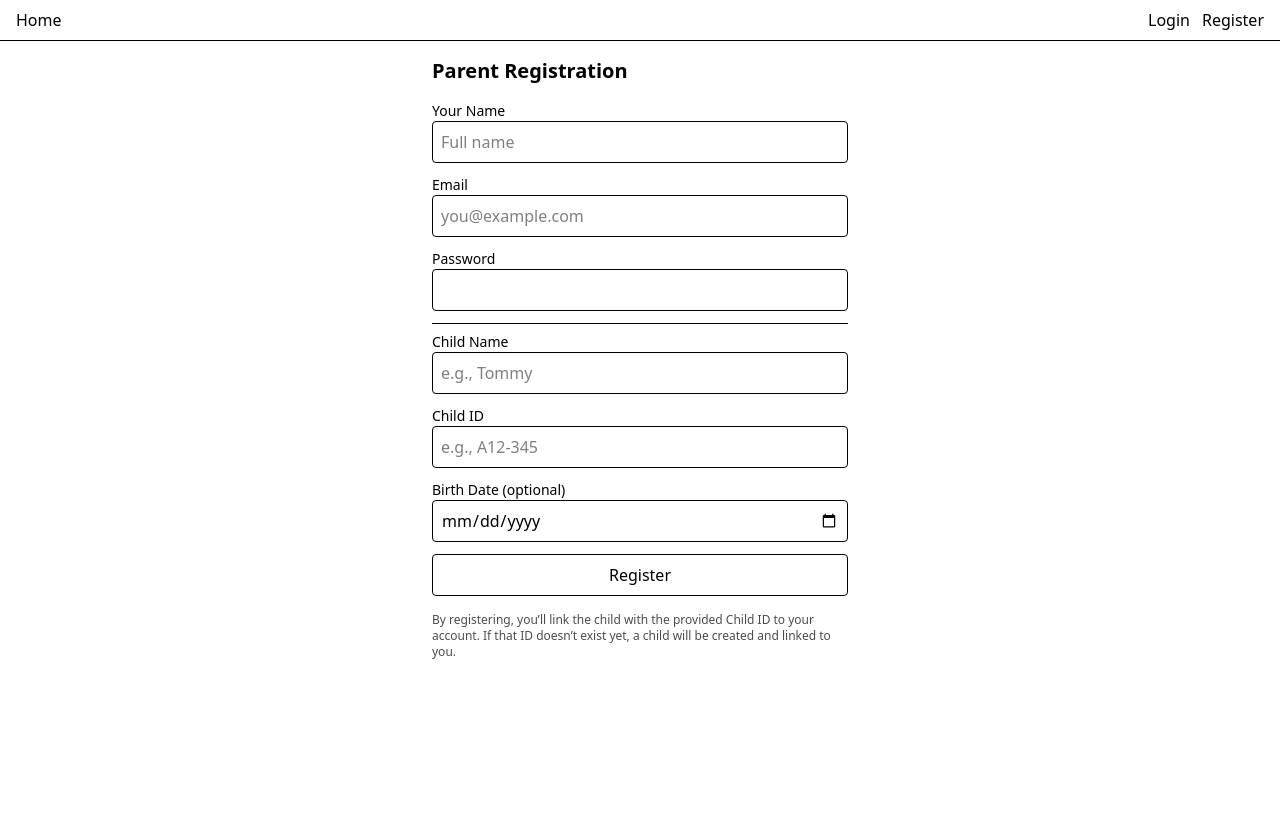
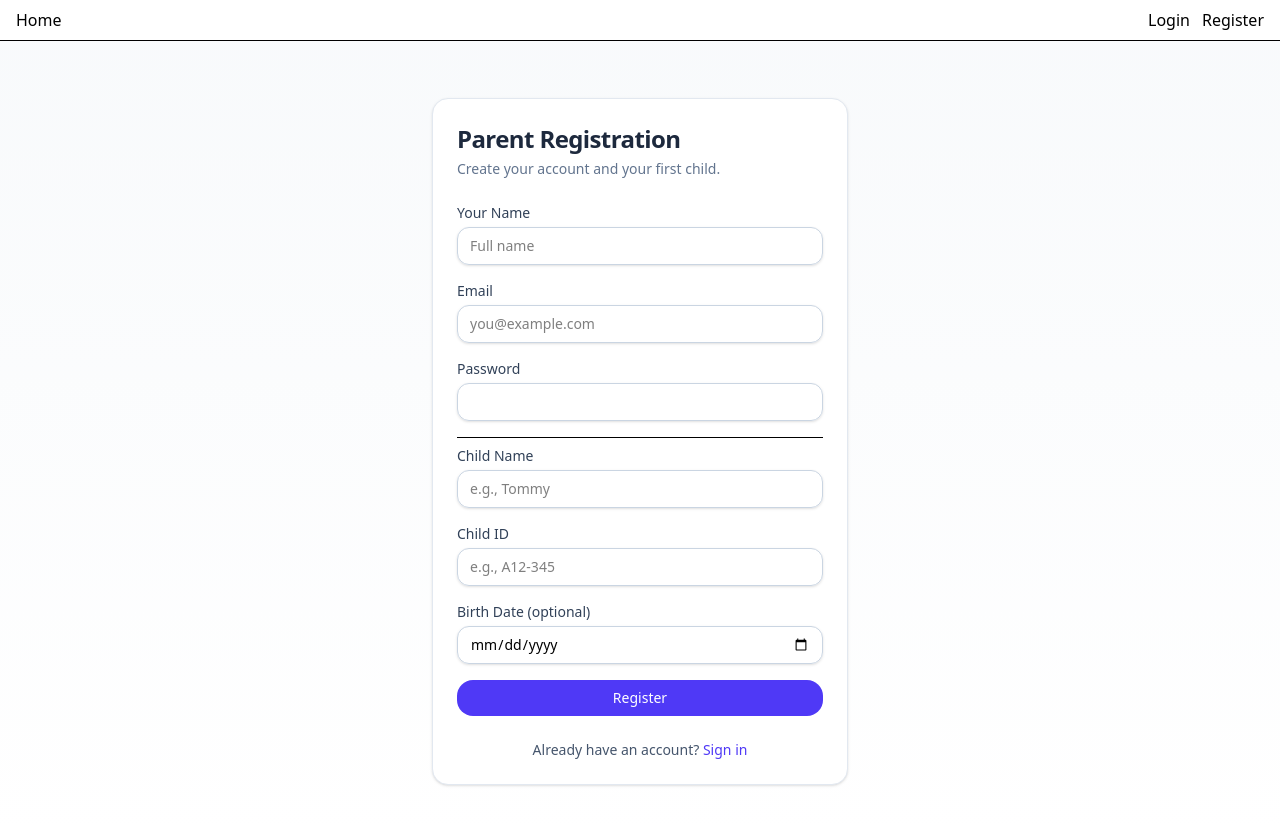
Before and after one commit to Kanir1/KindergartenApp, a React (Vite) app in the folder frontend/: page /register in a window 1280 px wide. Shown: the top 824 px of the page. Before the commit the page ends 800 px from the top, so only its background shows below. Built offline with nearby package versions, Linux system fonts and the light colour scheme.

Commit message:
UI design

```diff
--- a/frontend/src/pages/Login.jsx
+++ b/frontend/src/pages/Login.jsx
@@ -1,41 +1,110 @@
+// src/pages/Login.jsx
+import { useState } from 'react';
 import { useForm } from 'react-hook-form';
 import { z } from 'zod';
 import { zodResolver } from '@hookform/resolvers/zod';
+import { Link, useNavigate } from 'react-router-dom';
 import api from '../api/client';
 import { useAuth } from '../auth/AuthProvider';
-import { useNavigate } from 'react-router-dom';
-
 
 const schema = z.object({
-email: z.string().email(),
-password: z.string().min(3),
+  email: z.string().email('Valid email required'),
+  // ↓ allow 4-char passwords so admins can sign in
+  password: z.string().min(4, 'At least 4 characters'),
 });
 
+function Page({ children }) {
+  return (
+    <div className="min-h-dvh bg-gradient-to-b from-slate-50 to-white flex items-center">
+      <div className="mx-auto w-full max-w-md px-4 py-10">{children}</div>
+    </div>
+  );
+}
+
+function AuthCard({ title, subtitle, children }) {
+  return (
+    <div className="rounded-2xl border border-slate-200 bg-white p-6 shadow-sm">
+      <h1 className="text-2xl font-bold tracking-tight text-slate-800">{title}</h1>
+      {subtitle && <p className="mt-1 text-sm text-slate-500">{subtitle}</p>}
+      <div className="mt-6">{children}</div>
+    </div>
+  );
+}
 
 export default function Login() {
   const { setToken, setUser } = useAuth();
   const nav = useNavigate();
-const { register, handleSubmit, formState: { errors, isSubmitting } } = useForm({ resolver: zodResolver(schema) });
+  const [serverErr, setServerErr] = useState('');
 
+  const { register, handleSubmit, formState: { errors, isSubmitting } } = useForm({
+    resolver: zodResolver(schema),
+  });
 
-const onSubmit = async (data) => {
-const res = await api.post('/auth/login', data);
+  async function onSubmit(data) {
+    try {
+      setServerErr('');
+      const res = await api.post('/auth/login', {
+        email: data.email.trim(),
+        password: data.password,
+      });
       setToken(res.data.token);
       setUser(res.data.user);
-nav('/');
-};
-
+      if (res.data.user?.role === 'admin') nav('/admin');
+      else nav('/my-children');
+    } catch (err) {
+      const msg = err?.response?.data?.message || err.message || 'Login failed';
+      setServerErr(msg);
+    }
+  }
 
   return (
-<div className="max-w-sm mx-auto mt-10">
-<h1 className="text-xl font-semibold mb-4">Login</h1>
-<form onSubmit={handleSubmit(onSubmit)} className="flex flex-col gap-3">
-<input placeholder="Email" {...register('email')} className="border p-2"/>
-{errors.email && <p className="text-red-600 text-sm">{errors.email.message}</p>}
-<input type="password" placeholder="Password" {...register('password')} className="border p-2"/>
-{errors.password && <p className="text-red-600 text-sm">{errors.password.message}</p>}
-<button disabled={isSubmitting} className="border rounded p-2">{isSubmitting ? '...' : 'Login'}</button>
+    <Page>
+      <AuthCard title="Welcome back" subtitle="Sign in to your account">
+        {serverErr && (
+          <div className="mb-4 rounded-2xl border border-rose-200 bg-rose-50 p-3 text-rose-700">
+            {serverErr}
+          </div>
+        )}
+
+        <form onSubmit={handleSubmit(onSubmit)} className="space-y-4">
+          <div>
+            <label className="mb-1 block text-sm font-medium text-slate-700">Email</label>
+            <input
+              className="w-full rounded-xl border border-slate-300 px-3 py-2 text-sm shadow-sm focus:outline-none focus:ring-2 focus:ring-indigo-500"
+              placeholder="you@example.com"
+              {...register('email')}
+              aria-invalid={!!errors.email}
+            />
+            {errors.email && <p className="mt-1 text-sm text-rose-600">{errors.email.message}</p>}
+          </div>
+
+          <div>
+            <label className="mb-1 block text-sm font-medium text-slate-700">Password</label>
+            <input
+              type="password"
+              className="w-full rounded-xl border border-slate-300 px-3 py-2 text-sm shadow-sm focus:outline-none focus:ring-2 focus:ring-indigo-500"
+              {...register('password')}
+              aria-invalid={!!errors.password}
+            />
+            {errors.password && <p className="mt-1 text-sm text-rose-600">{errors.password.message}</p>}
+          </div>
+
+          <button
+            type="submit"
+            disabled={isSubmitting}
+            className="w-full rounded-2xl bg-indigo-600 px-4 py-2 text-sm font-medium text-white hover:bg-indigo-500 disabled:opacity-60"
+          >
+            {isSubmitting ? 'Signing in…' : 'Sign in'}
+          </button>
         </form>
-</div>
+
+        <p className="mt-6 text-center text-sm text-slate-600">
+          No account?{' '}
+          <Link to="/register" className="font-medium text-indigo-600 hover:text-indigo-500">
+            Register
+          </Link>
+        </p>
+      </AuthCard>
+    </Page>
   );
 }
--- a/frontend/src/pages/Register.jsx
+++ b/frontend/src/pages/Register.jsx
@@ -22,32 +22,28 @@ const schema = z.object({
   password: z.string().min(6, 'At least 6 characters'),
   childName: z.string().min(1, 'Child name is required'),
   childExternalId: z.string().min(1, 'Child ID is required'),
-  // Optional, but if provided must not be in the future
   birthDate: z
     .string()
     .optional()
-    .refine((val) => !val || val <= todayLocalISO(), {
-      message: 'Birth date cannot be in the future',
-    }),
+    .refine((val) => !val || val <= todayLocalISO(), { message: 'Birth date cannot be in the future' }),
 });
 
 export default function Register() {
   const { setToken, setUser } = useAuth();
   const nav = useNavigate();
+  const [serverErr, setServerErr] = useState('');
   const [dateNote, setDateNote] = useState('');
 
-  const {
-    register,
-    handleSubmit,
-    formState: { errors, isSubmitting },
-    setValue,
-  } = useForm({ resolver: zodResolver(schema) });
+  const { register, handleSubmit, formState: { errors, isSubmitting }, setValue } = useForm({
+    resolver: zodResolver(schema),
+  });
 
   const maxDate = todayLocalISO();
 
   const onSubmit = async (data) => {
     try {
-      const birthDate = data.birthDate || undefined; // keep optional
+      setServerErr('');
+      const birthDate = data.birthDate || undefined;
       const idVal = data.childExternalId.trim();
 
       const payload = {
@@ -57,92 +53,96 @@ export default function Register() {
         role: 'parent',
         newChild: {
           name: data.childName.trim(),
-          externalId: idVal,   // for schemas using externalId
-          childId: idVal,      // for schemas using childId
+          externalId: idVal, // for schemas using externalId
+          childId: idVal,    // for schemas using childId
           birthDate,
         },
       };
-
       const res = await api.post('/auth/register', payload);
       setToken(res.data.token);
       setUser(res.data.user);
-      nav('/my-children'); // go to parent’s children page
+      nav('/my-children');
     } catch (err) {
       const msg = err?.response?.data?.message || err.message || 'Registration failed';
-      alert(msg);
+      setServerErr(msg);
       console.error(err);
     }
   };
 
   return (
-    <div className="max-w-md mx-auto p-4 space-y-4">
-      <h1 className="text-xl font-semibold">Parent Registration</h1>
+    <div className="min-h-dvh bg-gradient-to-b from-slate-50 to-white flex items-center">
+      <div className="mx-auto w-full max-w-md px-4 py-10">
+        <div className="rounded-2xl border border-slate-200 bg-white p-6 shadow-sm">
+          <h1 className="text-2xl font-bold tracking-tight text-slate-800">Parent Registration</h1>
+          <p className="mt-1 text-sm text-slate-500">Create your account and your first child.</p>
 
-      <form onSubmit={handleSubmit(onSubmit)} className="space-y-3">
+          {serverErr && (
+            <div className="mt-4 rounded-2xl border border-rose-200 bg-rose-50 p-3 text-rose-700">{serverErr}</div>
+          )}
+
+          <form onSubmit={handleSubmit(onSubmit)} className="mt-6 space-y-4">
             <div>
-          <label className="block text-sm">Your Name</label>
+              <label className="mb-1 block text-sm font-medium text-slate-700">Your Name</label>
               <input
-            className="border p-2 w-full rounded"
+                className="w-full rounded-xl border border-slate-300 px-3 py-2 text-sm shadow-sm focus:outline-none focus:ring-2 focus:ring-indigo-500"
                 placeholder="Full name"
                 {...register('name')}
                 aria-invalid={!!errors.name}
               />
-          {errors.name && <p className="text-red-600 text-sm">{errors.name.message}</p>}
+              {errors.name && <p className="mt-1 text-sm text-rose-600">{errors.name.message}</p>}
             </div>
 
             <div>
-          <label className="block text-sm">Email</label>
+              <label className="mb-1 block text-sm font-medium text-slate-700">Email</label>
               <input
-            className="border p-2 w-full rounded"
+                className="w-full rounded-xl border border-slate-300 px-3 py-2 text-sm shadow-sm focus:outline-none focus:ring-2 focus:ring-indigo-500"
                 placeholder="you@example.com"
                 {...register('email')}
                 aria-invalid={!!errors.email}
               />
-          {errors.email && <p className="text-red-600 text-sm">{errors.email.message}</p>}
+              {errors.email && <p className="mt-1 text-sm text-rose-600">{errors.email.message}</p>}
             </div>
 
             <div>
-          <label className="block text-sm">Password</label>
+              <label className="mb-1 block text-sm font-medium text-slate-700">Password</label>
               <input
                 type="password"
-            className="border p-2 w-full rounded"
+                className="w-full rounded-xl border border-slate-300 px-3 py-2 text-sm shadow-sm focus:outline-none focus:ring-2 focus:ring-indigo-500"
                 {...register('password')}
                 aria-invalid={!!errors.password}
               />
-          {errors.password && <p className="text-red-600 text-sm">{errors.password.message}</p>}
+              {errors.password && <p className="mt-1 text-sm text-rose-600">{errors.password.message}</p>}
             </div>
 
             <hr className="my-2" />
 
             <div>
-          <label className="block text-sm">Child Name</label>
+              <label className="mb-1 block text-sm font-medium text-slate-700">Child Name</label>
               <input
-            className="border p-2 w-full rounded"
+                className="w-full rounded-xl border border-slate-300 px-3 py-2 text-sm shadow-sm focus:outline-none focus:ring-2 focus:ring-indigo-500"
                 placeholder="e.g., Tommy"
                 {...register('childName')}
                 aria-invalid={!!errors.childName}
               />
-          {errors.childName && <p className="text-red-600 text-sm">{errors.childName.message}</p>}
+              {errors.childName && <p className="mt-1 text-sm text-rose-600">{errors.childName.message}</p>}
             </div>
 
             <div>
-          <label className="block text-sm">Child ID</label>
+              <label className="mb-1 block text-sm font-medium text-slate-700">Child ID</label>
               <input
-            className="border p-2 w-full rounded"
+                className="w-full rounded-xl border border-slate-300 px-3 py-2 text-sm shadow-sm focus:outline-none focus:ring-2 focus:ring-indigo-500"
                 placeholder="e.g., A12-345"
                 {...register('childExternalId')}
                 aria-invalid={!!errors.childExternalId}
               />
-          {errors.childExternalId && (
-            <p className="text-red-600 text-sm">{errors.childExternalId.message}</p>
-          )}
+              {errors.childExternalId && <p className="mt-1 text-sm text-rose-600">{errors.childExternalId.message}</p>}
             </div>
 
             <div>
-          <label className="block text-sm">Birth Date (optional)</label>
+              <label className="mb-1 block text-sm font-medium text-slate-700">Birth Date (optional)</label>
               <input
                 type="date"
-            className="border p-2 w-full rounded"
+                className="w-full rounded-xl border border-slate-300 px-3 py-2 text-sm shadow-sm focus:outline-none focus:ring-2 focus:ring-indigo-500"
                 max={maxDate}
                 {...register('birthDate', {
                   onChange: (e) => {
@@ -157,23 +157,24 @@ export default function Register() {
                 })}
                 aria-invalid={!!errors.birthDate}
               />
-          {errors.birthDate && (
-            <p className="text-red-600 text-sm">{errors.birthDate.message}</p>
-          )}
-          {dateNote && !errors.birthDate && (
-            <p className="text-amber-600 text-xs mt-1">{dateNote}</p>
-          )}
+              {errors.birthDate && <p className="mt-1 text-sm text-rose-600">{errors.birthDate.message}</p>}
+              {dateNote && !errors.birthDate && <p className="mt-1 text-xs text-amber-600">{dateNote}</p>}
             </div>
 
-        <button disabled={isSubmitting} className="border rounded px-3 py-2 w-full">
+            <button
+              disabled={isSubmitting}
+              className="w-full rounded-2xl bg-indigo-600 px-4 py-2 text-sm font-medium text-white hover:bg-indigo-500 disabled:opacity-60"
+            >
               {isSubmitting ? 'Registering…' : 'Register'}
             </button>
           </form>
 
-      <p className="text-xs opacity-70">
-        By registering, you’ll link the child with the provided Child ID to your account. If that ID
-        doesn’t exist yet, a child will be created and linked to you.
+          <p className="mt-6 text-center text-sm text-slate-600">
+            Already have an account?{' '}
+            <a href="/login" className="font-medium text-indigo-600 hover:text-indigo-500">Sign in</a>
           </p>
+        </div>
+      </div>
     </div>
   );
 }
```
Lines whose indentation alone changed are shown as unchanged.
